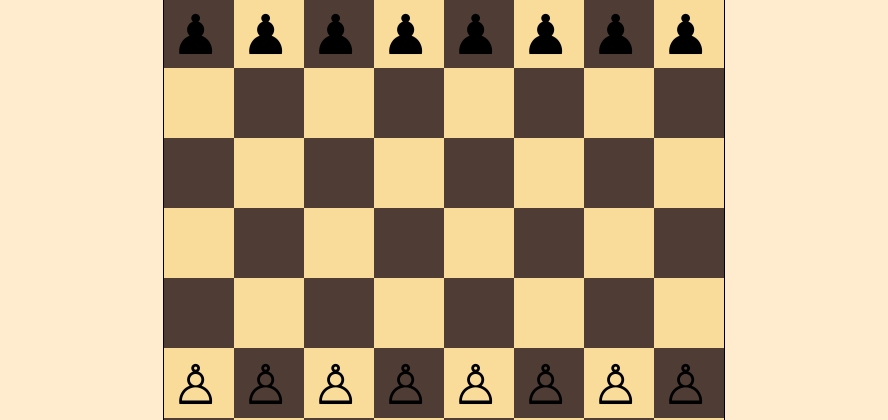
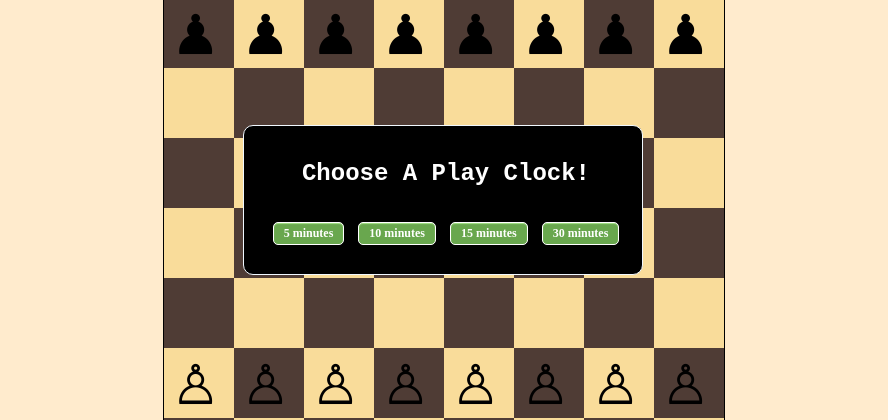
Before and after one commit to maxwell-sandstein/chess_live, a website built with webpack: page index.html in a window 1280 px wide. Shown: the part 81-501 px from the top of the page, without its empty margins (196-1084 px from the left). Built offline with nearby package versions, Linux system fonts and the light colour scheme.

Commit message:
touched up clock

```diff
--- a/css/master.css
+++ b/css/master.css
@@ -49,6 +49,63 @@
 
 body{
  background-color: blanchedalmond;
+}
+
+.time-question-tab{
+  position: absolute;
+  top: 206px;
+  border-radius: 10px;
+  right: 441px;
+  height: 150px;
+  width: 400px;
+  border: 1px solid aliceblue;
+  z-index: 1;
+  background-color: #000;
+  color: #FFF;
+  box-sizing: border-box;
+  display: block;
+}
+
+.time-question-container{
+  width: 100%;
+  height: 100%;
+  position: relative;
+}
+
+.time-choices{
+  position: absolute;
+  top: 89px;
+  right: -4px;
+  display: block;
+  text-align: center;
+  width: 400px;
+}
+
+.time-direction {
+    position: absolute;
+    top: -55px;
+    right: 56px;
+    display: block;
+    font-size: 24px;
+    color: white;
+    font-weight: bold;
+    font-family: monospace;
+}
+
+.time-choice{
+  padding: 3px 10px;
+  text-align: center;
+  box-shadow: inset 0 1px 1px #a4e388;
+  border-color: #3b6e22 #3b6e22 #2c5115;
+  border: 1px solid;
+  border-radius: 5px;
+  cursor: pointer;
+  background-color: #69a74e;
+  font-size: 12px;
+  margin: 7px;
+  font-family: -webkit-pictograph;
+  font-weight: bold;
+  color: #FFF
 }
 
 .win-message{
--- a/scripts/view.js
+++ b/scripts/view.js
@@ -9,13 +9,15 @@ const View = function(mainEl){
   createWinMessage.call(this);
   createPawnConversionTab.call(this);
 
+  createTimeQuestion.call(this);
   createClockDisplays.call(this);
   this.chessBoardDisplay = mainEl.querySelector('.chess-board');
   this.board = new Board();
   setUp.call(this);
   this.toMove = Colors.WHITE;
   this.startPos = null;
-  this.squareClickDisabled = false;
+  this.squareClickDisabled = true;
+
 };
 
 
@@ -28,6 +30,29 @@ function createClockDisplays(){
 
   this.mainEl.appendChild(this.whiteClockDisplay);
   this.mainEl.appendChild(this.blackClockDisplay);
+}
+
+function createTimeQuestion(){
+  this.timeQuestionTab = document.createElement('div');
+  this.timeQuestionTab.className = 'time-question-tab'
+  this.timeQuestionTab.innerHTML = '<div class="time-question-container"><span class="time-choices"></span></div>'
+  let timeChoiceBox = this.timeQuestionTab.firstChild.firstChild
+  const MINUTES = [5, 10, 15, 30]
+  timeChoiceBox.innerHTML = `<button class="time-choice">${MINUTES[0]} minutes</button><button class="time-choice">${MINUTES[1]} minutes</button><button class="time-choice">${MINUTES[2]} minutes</button><button class="time-choice">${MINUTES[3]} minutes</button>`
+  let timeChoices = timeChoiceBox.children
+  timeChoices[0].onclick = this.setUpClock.bind(this, MINUTES[0])
+  timeChoices[1].onclick = this.setUpClock.bind(this, MINUTES[1])
+  timeChoices[2].onclick = this.setUpClock.bind(this, MINUTES[2])
+  timeChoices[3].onclick = this.setUpClock.bind(this, MINUTES[3])
+
+  let direction = document.createElement('span');
+  direction.innerHTML = 'Choose A Play Clock!';
+  direction.className = 'time-direction';
+
+  timeChoiceBox.appendChild(direction);
+
+
+  this.mainEl.appendChild(this.timeQuestionTab);
 }
 
 function createPawnConversionTab(){
@@ -58,12 +83,13 @@ function createWinMessage(){
 
 function setUp(){
   setUpBoard.call(this);
-  setUpClock.call(this);
 }
 
-function setUpClock(){
-  this.whiteClock = new Clock(10, this.renderWon, this.whiteClockDisplay);
-  this.blackClock = new Clock(10, this.renderWon, this.blackClockDisplay);
+View.prototype.setUpClock = function(minutes){
+  this.squareClickDisabled = false;
+  this.timeQuestionTab.style.display = 'none';
+  this.whiteClock = new Clock(minutes, this.renderWon, this.whiteClockDisplay);
+  this.blackClock = new Clock(minutes, this.renderWon, this.blackClockDisplay);
 
   this.whiteClock.start();
 }
```
